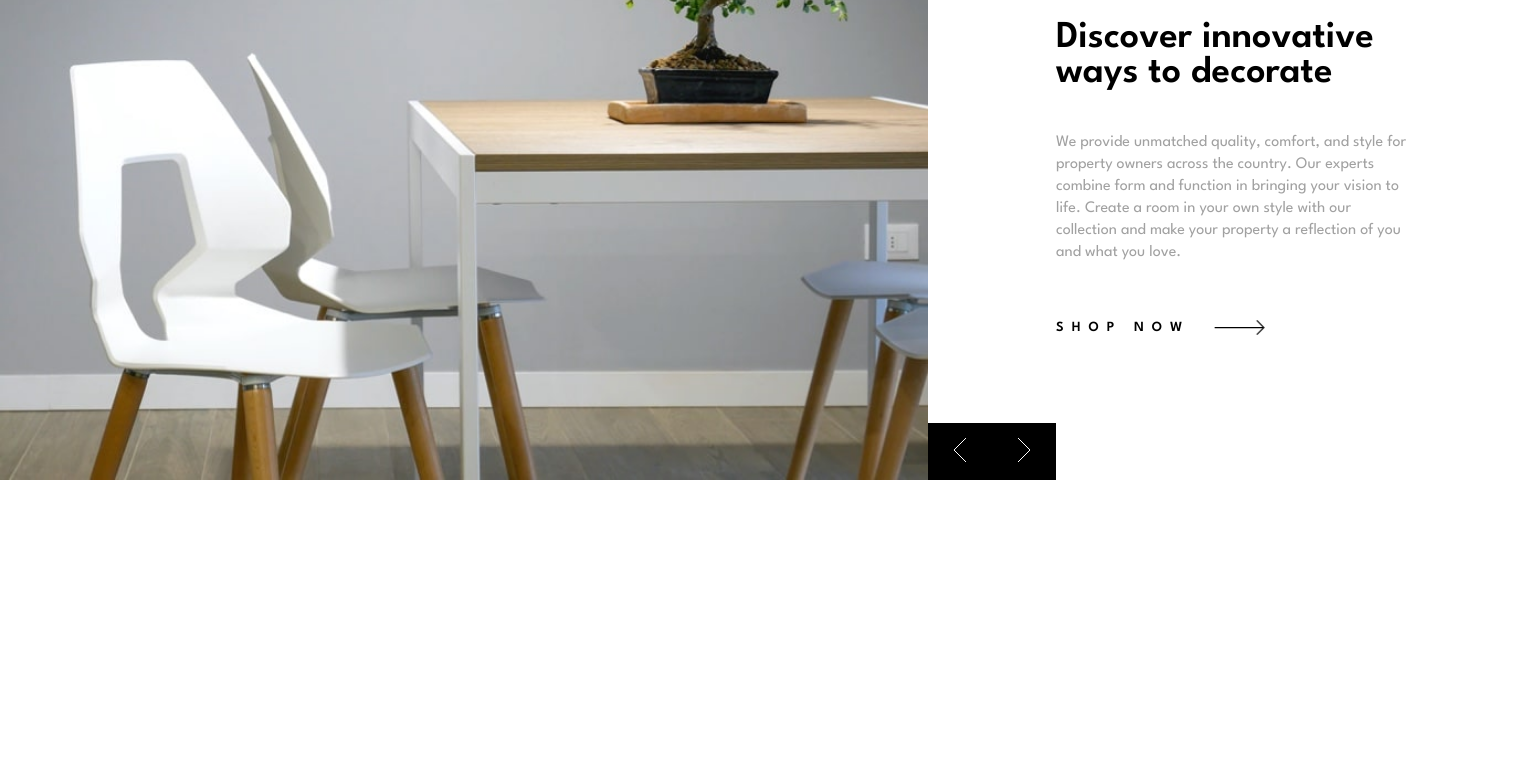
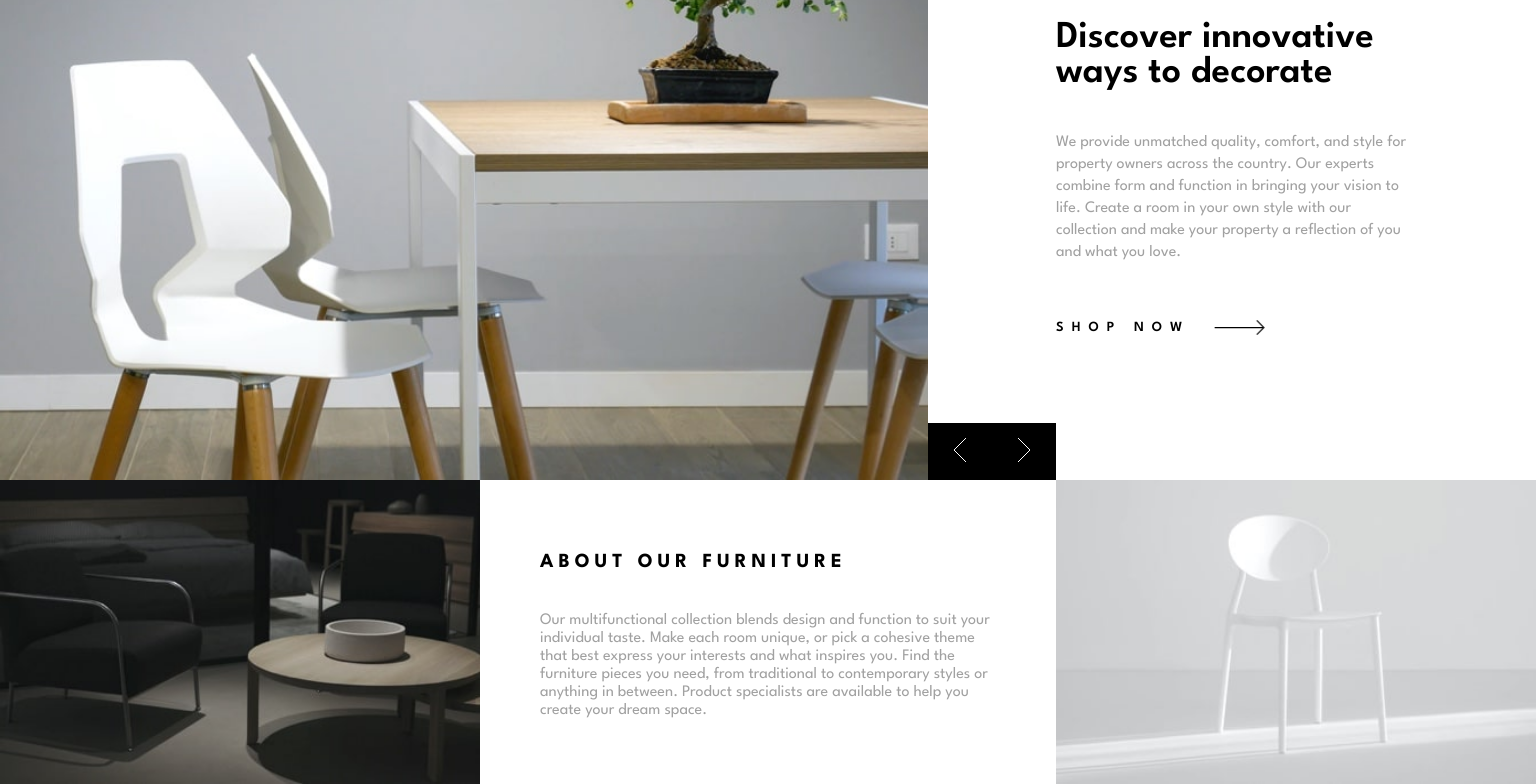
Before and after one commit to marijazlatkova/room-homepage, a React (Vite) app: page / in a window 1536 px wide. Shown: the part 110-894 px from the top of the page. Before the commit the page ends 800 px from the top, so only its background shows below. Built offline with nearby package versions, Linux system fonts and the light colour scheme.

Commit message:
about: component and styles

```diff
--- a/src/App.jsx
+++ b/src/App.jsx
@@ -1,6 +1,7 @@
 import { Nav } from "./components/Nav/Nav";
 import { Home } from "./components/Home/Home";
 import { Shop } from "./components/Shop/Shop";
+import { About } from "./components/About/About";
 
 const App = () => {
   return (
@@ -9,6 +10,7 @@ const App = () => {
       <Home>
         <Shop />
       </Home>
+      <About />
     </div>
   );
 };
--- /dev/null
+++ b/src/components/About/About.jsx
@@ -0,0 +1,25 @@
+import { aboutData } from "../../data/texts";
+import styles from "./About.module.scss";
+
+export const About = () => {
+  return (
+    <div id="about">
+      {aboutData.map((data, i) => (
+        <div className={styles.aboutContainer} key={i}>
+          <img
+            className={`${styles.aboutImage} ${styles.dark}`}
+            src={data.images.aboutDark}
+          />
+          <div className={styles.aboutDetails}>
+            <h1 className={styles.aboutTitle}>{data.title}</h1>
+            <p className={styles.aboutText}>{data.text}</p>
+          </div>
+          <img
+            className={`${styles.aboutImage} ${styles.light}`}
+            src={data.images.aboutLight}
+          />
+        </div>
+      ))}
+    </div>
+  );
+};
--- /dev/null
+++ b/src/components/About/About.module.scss
@@ -0,0 +1,47 @@
+.aboutContainer {
+  width: 100%;
+
+  .aboutImage {
+    width: 100%;
+    height: auto;
+    object-fit: cover;
+  }
+
+  .aboutDetails {
+    padding: 20px 40px;
+
+    .aboutTitle {
+      font-size: 20px;
+      letter-spacing: 5px;
+      text-transform: uppercase;
+      font-weight: 700;
+      color: hsl(0, 0%, 0%);
+      margin: 25px 0 25px 0;
+    }
+
+    .aboutText {
+      color: hsl(0, 0%, 63%);
+      font-size: 16px;
+      font-weight: 400;
+      line-height: 18px;
+    }
+  }
+}
+
+@media screen and (min-width: 1440px) {
+  .aboutContainer {
+    display: grid;
+    grid-template-columns: 1fr 1.2fr 1fr;
+
+    .aboutImage {
+      height: 100%;
+    }
+
+    .aboutDetails {
+      display: flex;
+      flex-direction: column;
+      justify-content: center;
+      padding: 40px 60px;
+    }
+  }
+}
```
